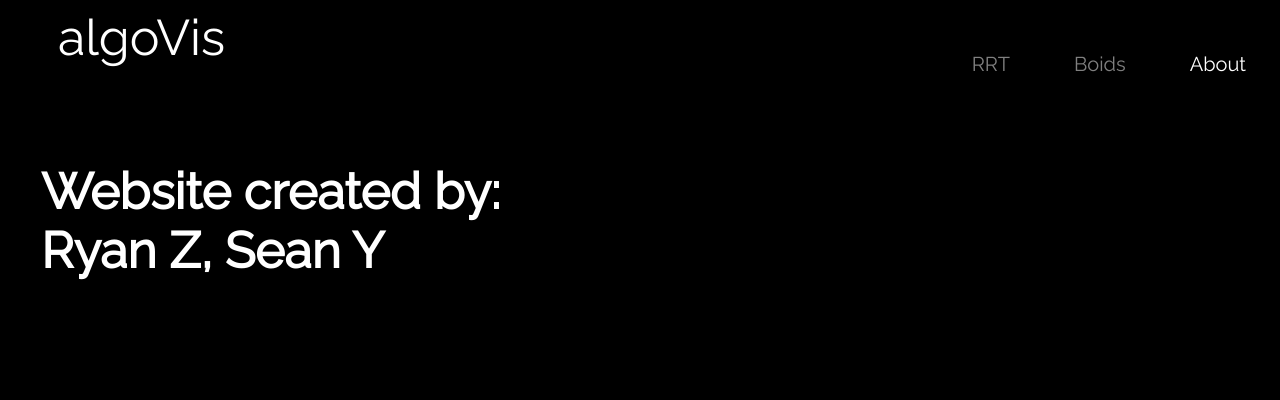
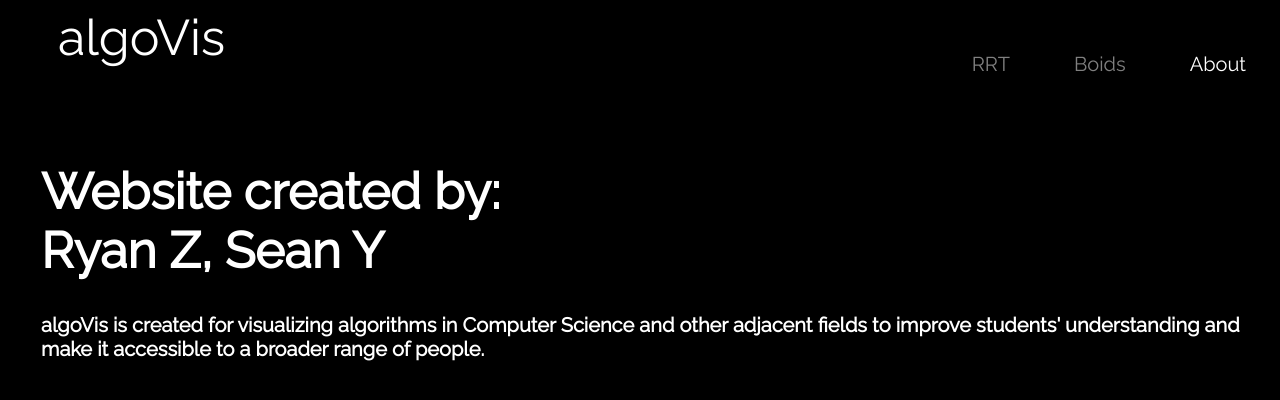
Before and after one commit to TrollsInc/hogio, a React (Create React App) app: page /about in a window 1280 px wide. Shown: the top 400 px of the page. Built offline with nearby package versions, Linux system fonts and the light colour scheme.

Commit message:
About page

```diff
--- a/src/pages/about.js
+++ b/src/pages/about.js
@@ -6,6 +6,11 @@ function About() {
                 Website created by: <br/>
                 Ryan Z, Sean Y
             </h1>
+            <h2>
+                algoVis is created for visualizing algorithms in Computer Science and other adjacent
+                fields to improve students' understanding and make it accessible to a broader range
+                of people.
+            </h2>
         </div>
     );
 }
```
